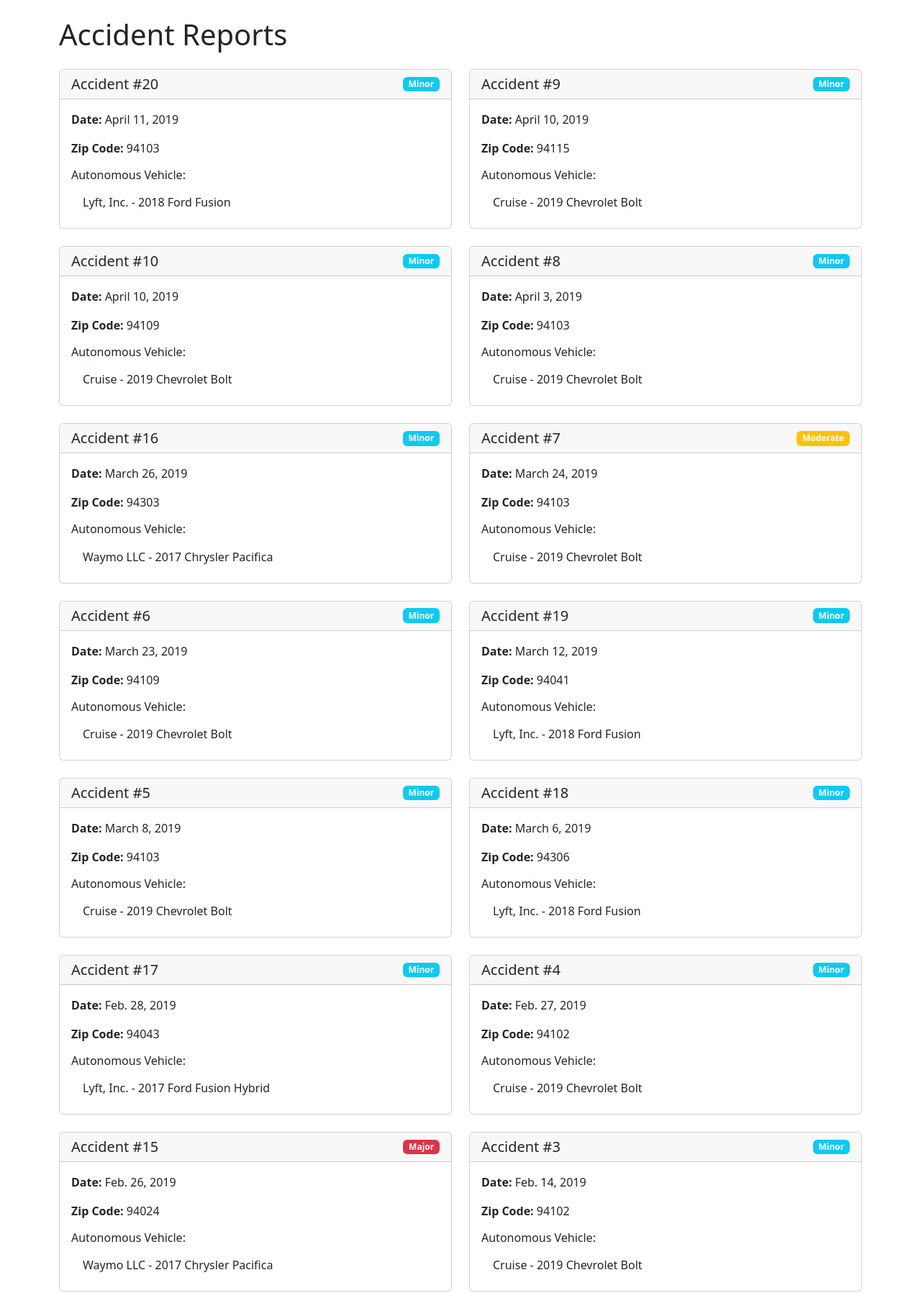
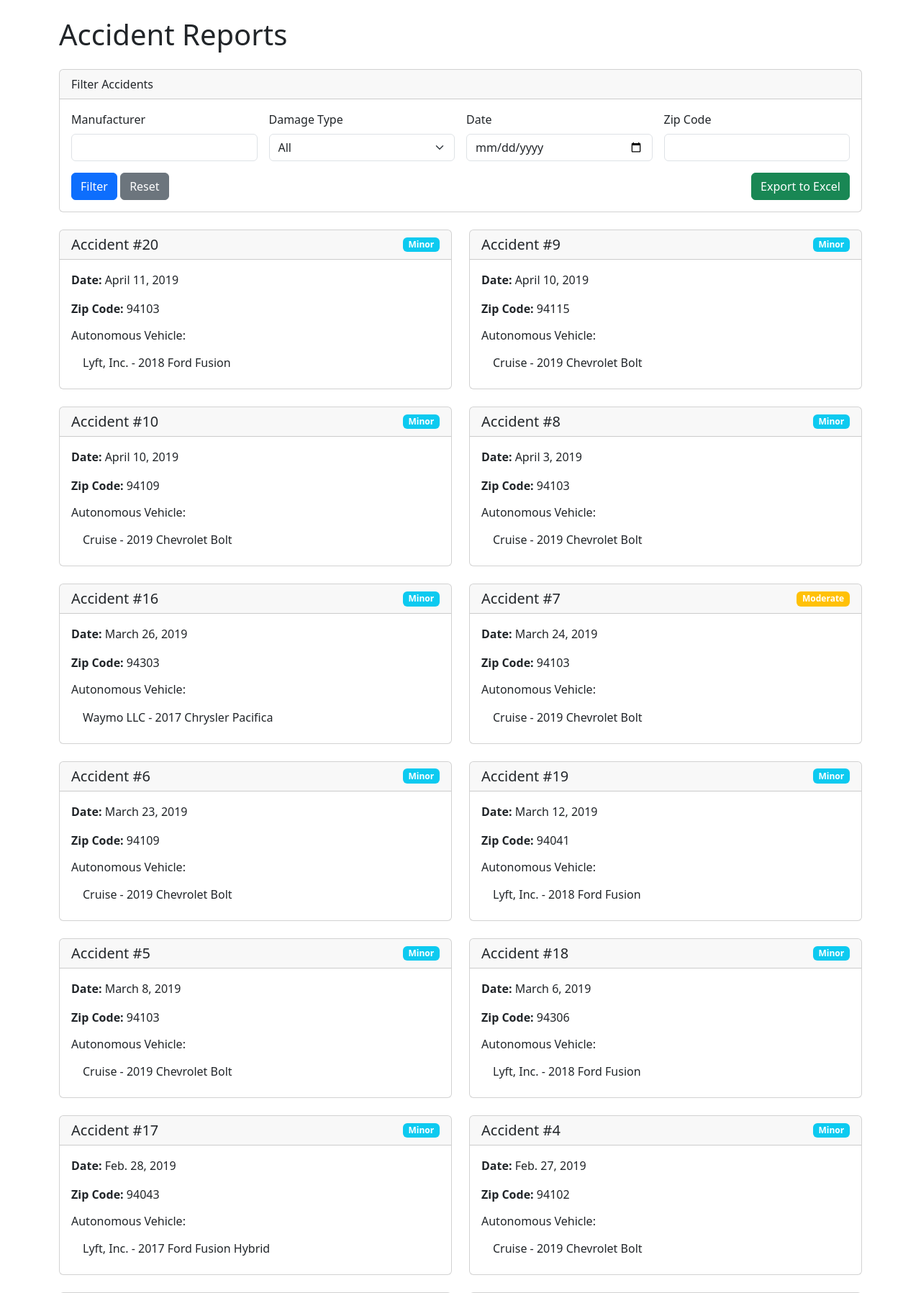
Before and after one commit to sevval-dikkaya/accident-analysis-webapp, a Django app: page / in a window 1280 px wide. Shown: the part 56-1853 px from the top of the page at 72% size. Run offline with Django 4.2, Linux system fonts and the light colour scheme; data comes from the database, SQL or seed files in the repository.

Commit message:
feat: implement filtering and export in xlsx format

```diff
--- a/accident_analysis/templates/accident_analysis/accident_list.html
+++ b/accident_analysis/templates/accident_analysis/accident_list.html
@@ -15,6 +15,45 @@
 
     <div class="container">
         <h1 class="mb-4">Accident Reports</h1>
+
+        <!-- Filter Form -->
+        <div class="card mb-4">
+            <div class="card-header">
+                Filter Accidents
+            </div>
+            <div class="card-body">
+                <form method="get" class="row g-3">
+                    <div class="col-md-3">
+                        <label for="manufacturer" class="form-label">Manufacturer</label>
+                        <input type="text" class="form-control" id="manufacturer" name="manufacturer" value="{{ request.GET.manufacturer }}">
+                    </div>
+                    <div class="col-md-3">
+                        <label for="damage_type" class="form-label">Damage Type</label>
+                        <select class="form-select" id="damage_type" name="damage_type">
+                            <option value="">All</option>
+                            {% for value, label in filter.form.fields.damage_type.choices %}
+                                <option value="{{ value }}" {% if request.GET.damage_type == value %}selected{% endif %}>{{ label }}</option>
+                            {% endfor %}
+                        </select>
+                    </div>
+                    <div class="col-md-3">
+                        <label for="date_of_accident" class="form-label">Date</label>
+                        <input type="date" class="form-control" id="date_of_accident" name="date_of_accident" value="{{ request.GET.date_of_accident }}">
+                    </div>
+                    <div class="col-md-3">
+                        <label for="address_accident" class="form-label">Zip Code</label>
+                        <input type="number" class="form-control" id="address_accident" name="address_accident" value="{{ request.GET.address_accident }}">
+                    </div>
+                    <div class="col-12 d-flex justify-content-between">
+                        <div>
+                            <button type="submit" class="btn btn-primary">Filter</button>
+                            <a href="{% url 'accident_list' %}" class="btn btn-secondary">Reset</a>
+                        </div>
+                        <a href="{% url 'export_accidents_xlsx' %}?{{ request.GET.urlencode }}" class="btn btn-success">Export to Excel</a>
+                    </div>
+                </form>
+            </div>
+        </div>
 
         {% if accidents %}
             <div class="row">
--- a/accident_analysis/urls.py
+++ b/accident_analysis/urls.py
@@ -1,8 +1,12 @@
 from django.urls import path, include
-from django.contrib import admin
+from rest_framework.routers import DefaultRouter
 from . import views
 
+router = DefaultRouter()
+router.register(r'api/accidents', views.AccidentViewSet)
+
 urlpatterns = [
-    path("admin/", admin.site.urls),
     path('', views.accident_list, name='accident_list'),
+    path('export/xlsx/', views.export_accidents_xlsx, name='export_accidents_xlsx'),
+    path('', include(router.urls)),
 ]
--- a/accident_analysis/views.py
+++ b/accident_analysis/views.py
@@ -1,7 +1,63 @@
-from django.shortcuts import render
 from .models import Accidents
+from django.http import HttpResponse, JsonResponse
+from django.shortcuts import get_object_or_404, render
+from rest_framework import viewsets
+from django_filters import rest_framework as filters
+from .serializers import AccidentSerializer
+import openpyxl
+
+class AccidentFilter(filters.FilterSet):
+    manufacturer = filters.CharFilter(field_name='vehicles__manufacturer_name', lookup_expr='icontains')
+    damage_type = filters.ChoiceFilter(choices=Accidents.DAMAGE_TYPE_CHOICES)
+    address_accident = filters.NumberFilter()
+    date_of_accident = filters.DateFilter()
+
+    class Meta:
+        model = Accidents
+        fields = ['damage_type', 'address_accident', 'date_of_accident']
 
 # Create your views here.
 def accident_list(request):
-    accidents = Accidents.objects.prefetch_related('vehicles').all().order_by('-date_of_accident')
-    return render(request, 'accident_analysis/accident_list.html', {'accidents': accidents})
+    queryset = Accidents.objects.prefetch_related('vehicles').all().order_by('-date_of_accident')
+    accident_filter = AccidentFilter(request.GET, queryset=queryset)
+
+    return render(request, 'accident_analysis/accident_list.html', {
+        'filter': accident_filter,
+        'accidents': accident_filter.qs
+    })
+
+def export_accidents_xlsx(request):
+    queryset = Accidents.objects.prefetch_related('vehicles').all().order_by('-date_of_accident')
+    accident_filter = AccidentFilter(request.GET, queryset=queryset)
+    accidents = accident_filter.qs
+
+    response = HttpResponse(content_type='application/vnd.openxmlformats-officedocument.spreadsheetml.sheet')
+    response['Content-Disposition'] = 'attachment; filename="accident_report.xlsx"'
+
+    workbook = openpyxl.Workbook()
+    worksheet = workbook.active
+    worksheet.title = 'Accidents'
+
+    # Header row
+    columns = ['ID', 'Date', 'Damage Type', 'Zip Code', 'Vehicles']
+    worksheet.append(columns)
+
+    for accident in accidents:
+        vehicles_str = ", ".join([f"{v.vehicle_year} {v.manufacturer_name} {v.model}" for v in accident.vehicles.all()])
+        row = [
+            accident.id,
+            accident.date_of_accident,
+            accident.get_damage_type_display(),
+            accident.address_accident,
+            vehicles_str
+        ]
+        worksheet.append(row)
+
+    workbook.save(response)
+    return response
+
+class AccidentViewSet(viewsets.ModelViewSet):
+    queryset = Accidents.objects.all().order_by('-date_of_accident')
+    serializer_class = AccidentSerializer
+    filter_backends = (filters.DjangoFilterBackend,)
+    filterset_class = AccidentFilter
--- a/mywebapp/settings.py
+++ b/mywebapp/settings.py
@@ -37,6 +37,8 @@
     'django.contrib.sessions',
     'django.contrib.messages',
     'django.contrib.staticfiles',
+    'rest_framework',
+    'django_filters',
     'accident_analysis',
 ]
 
```
Also changed, not shown: accident_analysis/serializers.py (added, +14 -0 lines).
